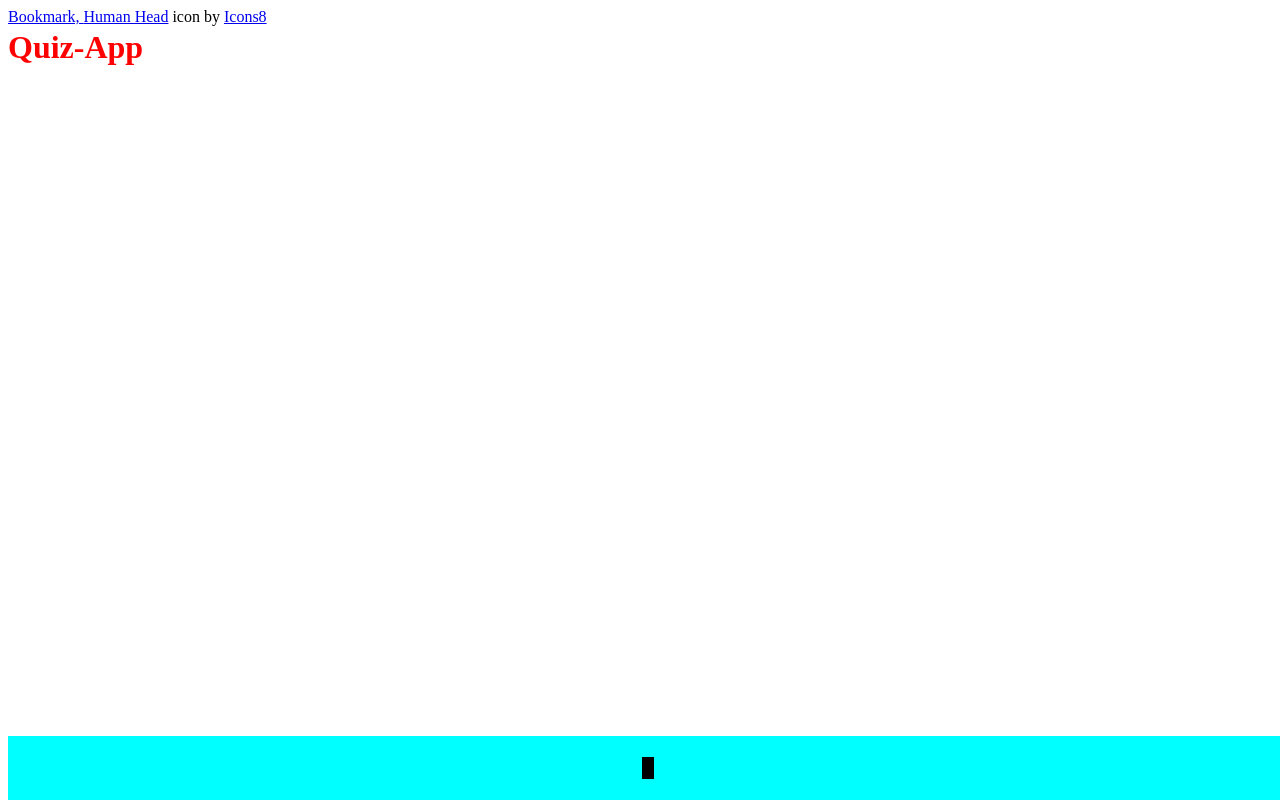
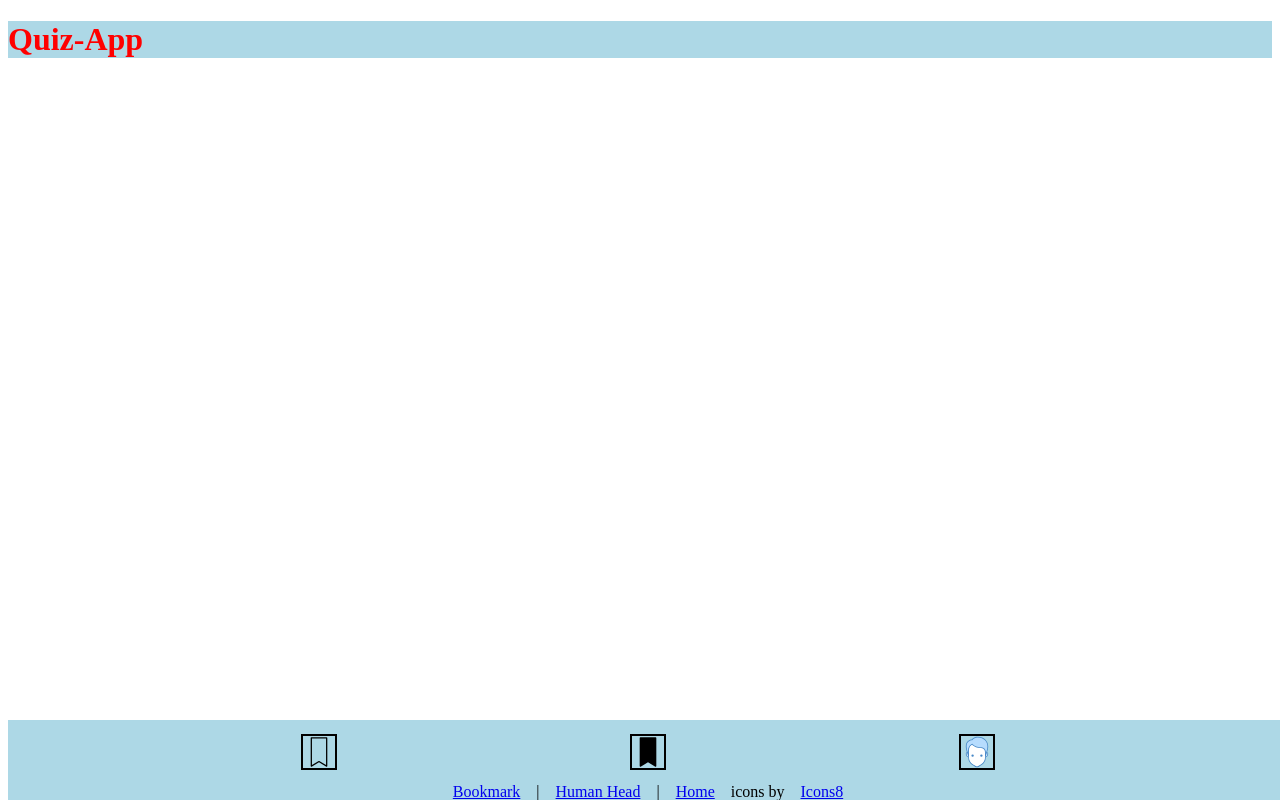
Before and after one commit to kochch1337/quiz-app, a plain HTML site: page index.html in a window 1280 px wide. Drawn offline with Linux system fonts and the light colour scheme.

Commit message:
add additional footer for sources

```diff
--- a/CSS/styles.css
+++ b/CSS/styles.css
@@ -1,30 +1,49 @@
 h1 {
-  position: fixed;
+  position: sticky;
   display: flex;
   color: red;
   width: 100%;
+  background-color: lightblue;
 }
 
-footer {
+.body-footer {
   position: fixed;
-  bottom: 0;
+  bottom: 1em;
   width: 100%;
   padding-left: 0;
   height: 4em;
   display: flex;
   align-items: center;
   justify-content: space-around;
-  background-color: aqua;
+  background-color: lightblue;
 }
 
 .navigation {
   display: flex;
   justify-content: space-evenly;
+  width: inherit;
 }
 
 .nav-link {
   border-style: solid;
   border-width: 2px;
   border-color: black;
-  width: 33%;
+  width: 2em;
+  height: 2em;
 }
+
+.sources-footer {
+  position: fixed;
+  bottom: 0;
+  width: 100%;
+  padding-left: 0;
+  height: 1em;
+  display: flex;
+  align-items: center;
+  justify-content: center;
+  background-color: lightblue;
+}
+
+.sources-footer a {
+  margin: 1em;
+}
--- a/index.html
+++ b/index.html
@@ -12,21 +12,12 @@
     </header>
 
     <main>
-        <div class="nav-sources">
-            <a target="_blank" href="https://icons8.com/icon/59740/bookmark"
-              >Bookmark,
-            </a>
-            <a target="_blank" href="https://icons8.com/icon/42545/human-head"
-              >Human Head</a
-            >
-            icon by
-            <a target="_blank" href="https://icons8.com">Icons8</a>
-          </div>
+
     </main>
 
-    <footer>
+    <footer class="body-footer">
       <nav class="navigation">
-        <a class="nav-link">
+        <a class="nav-link" href="#_self">
           <svg
             class="nav-item"
             fill="#000000"
@@ -38,7 +29,7 @@
             />
           </svg>
         </a>
-        <a class="nav-link">
+        <a class="nav-link" href="#_self">
           <svg
             class="nav-item"
             fill="#000000"
@@ -50,7 +41,7 @@
             />
           </svg>
         </a>
-        <a class="nav-link"
+        <a class="nav-link" href="#_self"
           ><svg xmlns="http://www.w3.org/2000/svg" viewBox="0 0 40 40">
             <path
               fill="#dff0fe"
@@ -93,4 +84,20 @@
       </nav>
     </footer>
   </body>
+  <footer class="sources-footer">
+        <a target="_blank" href="https://icons8.com/icon/59740/bookmark"
+            >Bookmark
+        </a>
+        <p> | </p>
+        <a target="_blank" href="https://icons8.com/icon/42545/human-head"
+            >Human Head
+        </a>
+        <p> | </p>
+        <a target="_blank" href="https://icons8.com/icon/q68XWFSclEPZ/home"
+            >Home
+        </a>
+        <p> icons by</p>
+        <a target="_blank" href="https://icons8.com">Icons8</a>
+
+  </footer>
 </html>
```
